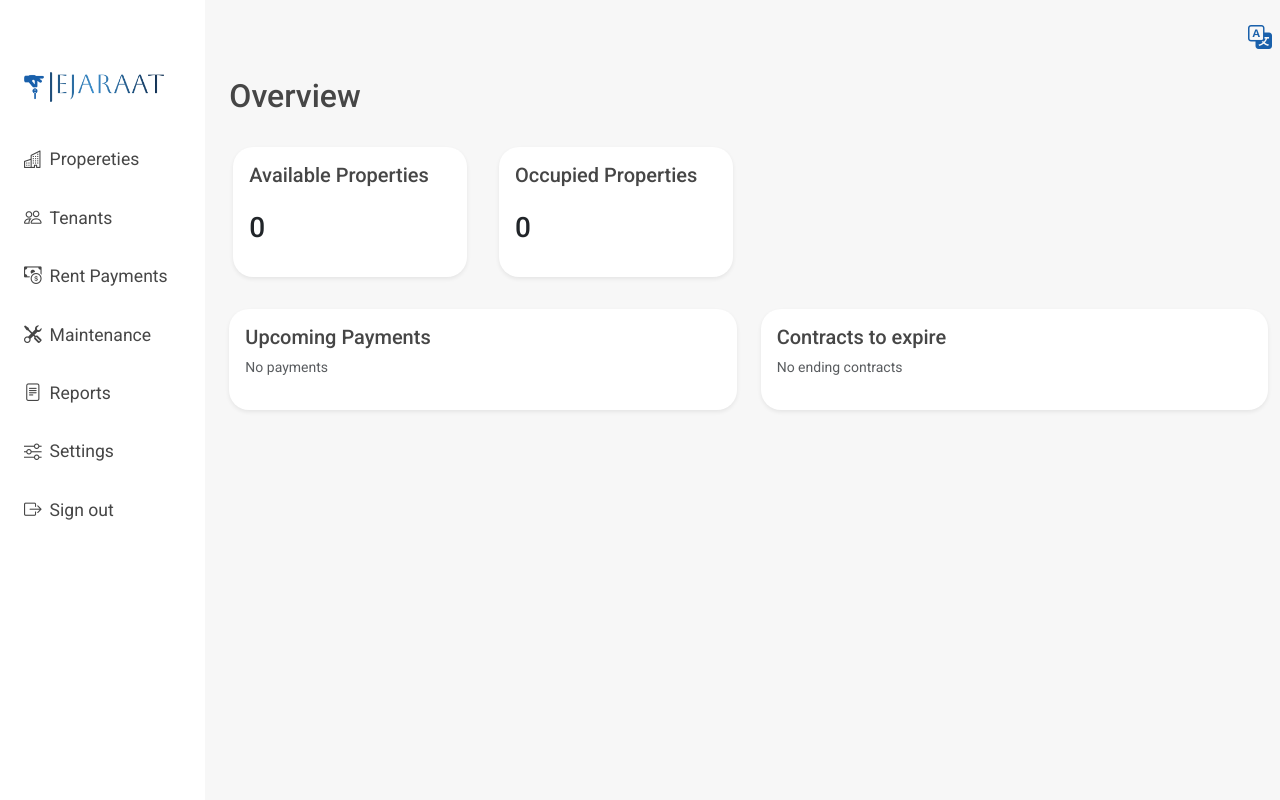
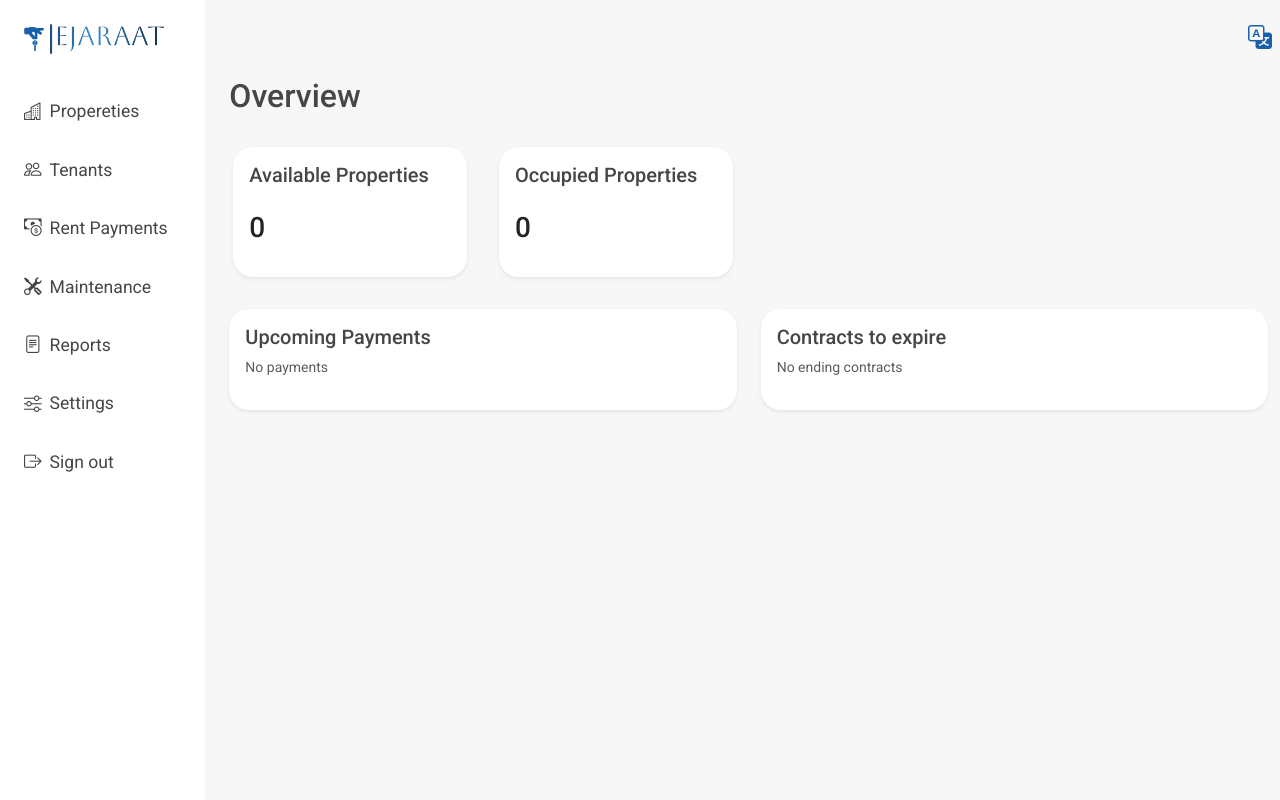
Before and after one commit to AlWaleedMusa/Ejaraat, a Django app: page /home/ in a window 1280 px wide. Run offline with Django 5.2, Linux system fonts and the light colour scheme; the visitor is signed in with stand-in values (Sample User, id 1); data that the repository does not hold is empty.

Commit message:
update: minor layout change

```diff
--- a/templates/core/home.html
+++ b/templates/core/home.html
@@ -14,7 +14,7 @@
             {% include "includes/nav.html" %}
         </div>
         {% comment %} end of navbar mobile {% endcomment %}
-        <div class="col-lg-2 col mt-5">
+        <div class="col-lg-2 col mt-5 mt-lg-0">
             {% comment %} Sidebar {% endcomment %}
             <div id="sidebar-wrapper">
                 <div class="sidebar-heading d-none d-lg-block p-4">
```
